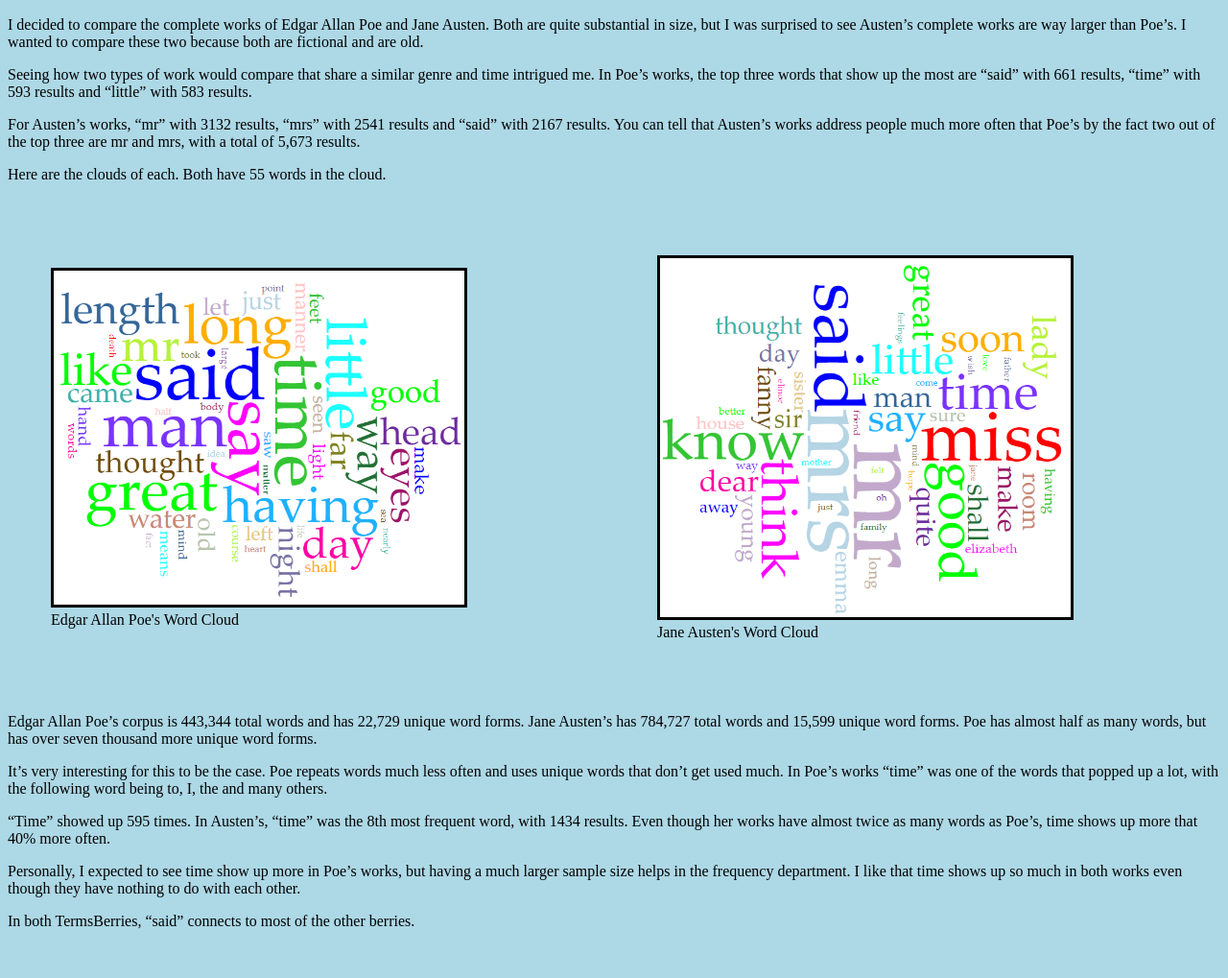
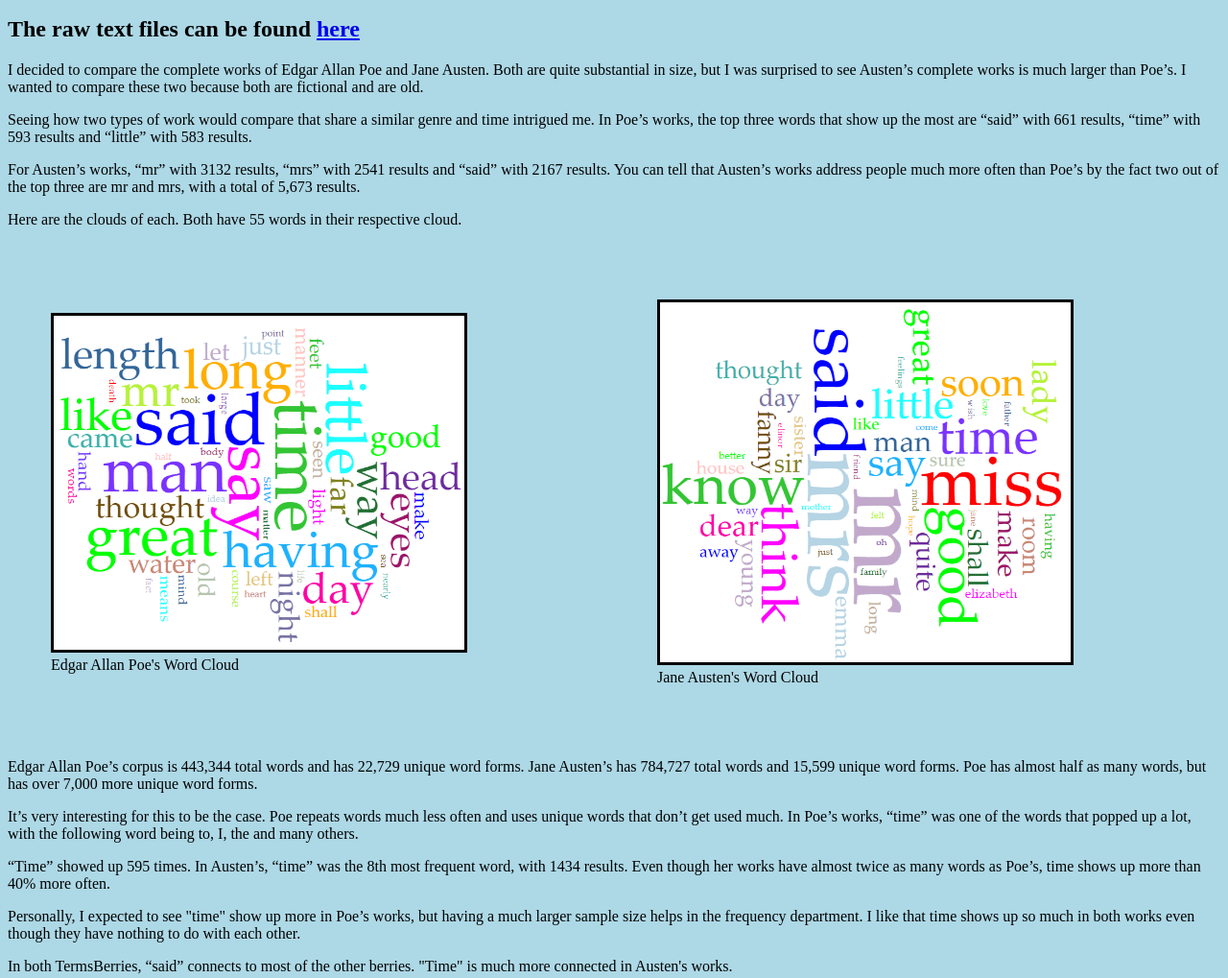
Before and after one commit to GKon26/DIGIT100Project1, a plain HTML site: page docs/text.html in a window 1280 px wide. Shown: the part 208-1227 px from the top of the page at 96% size. Drawn offline with Linux system fonts and the light colour scheme.

Commit message:
edited text file

```diff
--- a/docs/text.html
+++ b/docs/text.html
@@ -65,11 +65,12 @@ ol.myOL {
 
         <div><h1 >Text Comparison</h1>
 
-            <h2 >A comparison of the complete works of Edgar Allan Poe and Jane Austen</h2>
-            <p>I decided to compare the complete works of Edgar Allan Poe and Jane Austen. Both are quite substantial in size, but I was surprised to see Austen’s complete works are way larger than Poe’s. I wanted to compare these two because both are fictional and are old.</p>
+            <h2>A comparison of the complete works of Edgar Allan Poe and Jane Austen</h2>
+            <h2>The raw text files can be found <a href="https://github.com/GKon26/DIGIT100Project1/tree/main/docs/TextFilesForAnalysis">here</a></h2>
+            <p>I decided to compare the complete works of Edgar Allan Poe and Jane Austen. Both are quite substantial in size, but I was surprised to see Austen’s complete works is much larger than Poe’s. I wanted to compare these two because both are fictional and are old.</p>
             <p>Seeing how two types of work would compare that share a similar genre and time intrigued me. In Poe’s works, the top three words that show up the most are “said” with 661 results, “time” with 593 results and “little” with 583 results. </p>
-            <p>For Austen’s works, “mr” with 3132 results, “mrs” with 2541 results and “said” with 2167 results. You can tell that Austen’s works address people much more often that Poe’s by the fact two out of the top three are mr and mrs, with a total of 5,673 results.</p>
-            <p>Here are the clouds of each. Both have 55 words in the cloud.</p>
+            <p>For Austen’s works, “mr” with 3132 results, “mrs” with 2541 results and “said” with 2167 results. You can tell that Austen’s works address people much more often than Poe’s by the fact two out of the top three are mr and mrs, with a total of 5,673 results.</p>
+            <p>Here are the clouds of each. Both have 55 words in their respective cloud.</p>
         </div>
             <div class="rowcentered">
                 <div class="column">
@@ -80,11 +81,11 @@ ol.myOL {
                 </div>
             </div>
 
-        <p>Edgar Allan Poe’s corpus is 443,344 total words and has 22,729 unique word forms. Jane Austen’s has 784,727 total words and 15,599 unique word forms. Poe has almost half as many words, but has over seven thousand more unique word forms.</p>
-        <p> It’s very interesting for this to be the case. Poe repeats words much less often and uses unique words that don’t get used much. In Poe’s works “time” was one of the words that popped up a lot, with the following word being to, I, the and many others.</p>
-        <p> “Time” showed up 595 times. In Austen’s, “time” was the 8th most frequent word, with 1434 results. Even though her works have almost twice as many words as Poe’s, time shows up more that 40% more often.</p>
-        <p> Personally, I expected to see time show up more in Poe’s works, but having a much larger sample size helps in the frequency department. I like that time shows up so much in both works even though they have nothing to do with each other.</p>
-        <p>In both TermsBerries, “said” connects to most of the other berries.</p>
+        <p>Edgar Allan Poe’s corpus is 443,344 total words and has 22,729 unique word forms. Jane Austen’s has 784,727 total words and 15,599 unique word forms. Poe has almost half as many words, but has over 7,000 more unique word forms.</p>
+        <p> It’s very interesting for this to be the case. Poe repeats words much less often and uses unique words that don’t get used much. In Poe’s works, “time” was one of the words that popped up a lot, with the following word being to, I, the and many others.</p>
+        <p> “Time” showed up 595 times. In Austen’s, “time” was the 8th most frequent word, with 1434 results. Even though her works have almost twice as many words as Poe’s, time shows up more than   40% more often.</p>
+        <p> Personally, I expected to see "time" show up more in Poe’s works, but having a much larger sample size helps in the frequency department. I like that time shows up so much in both works even though they have nothing to do with each other.</p>
+        <p>In both TermsBerries, “said” connects to most of the other berries. "Time" is much more connected in Austen's works.</p>
 
             <div class="rowcentered">
                 <div class="column">
@@ -95,6 +96,8 @@ ol.myOL {
                 </div>
             </div>
 
+        <p>The usage of "time" in Poe's works fluctuates a lot, with no clear pattern. However, with Austen's works, there is a consistent rise and fall throughout the entire document.</p>
+
             <div class="rowcentered">
                 <div class="column">
                     <figure><img src="images/EAP3.png" style="width:80%"/><figcaption>Graph of "said" usage in Edgar Allan Poe's works</figcaption></figure>
@@ -104,9 +107,9 @@ ol.myOL {
                 </div>
             </div>
 
-            <p>For Poe’s works, setting the terms to 3, the most popular 3Gram is “one of the” with 184 results. For Austen’s, setting the terms to 3, the most popular 3Gram is “i do not” with 438 results. </p>
-            <p>Both works have a 3Gram that has a double as; "as well as" and "as soon as." Also an interesting note, "would have been" is the eighth most popular 3Gram in both works. They also both have</p>
-            <p>some instance of "could not"; "i could not" and "she could not." It's strange seeing how much they have in common even though they're completely different works.</p>
+        <p>For Poe’s works, setting the terms to 3, the most popular 3Gram is “one of the” with 184 results. For Austen’s, doing the same, the most popular 3Gram is “i do not” with 438 results. Both works have a 3Gram that have a double as; "as well as" and "as soon as." </p>
+        <p>Also an interesting note, "would have been" is the eighth most popular 3Gram in both works. They also both have some instance of "could not"; "i could not" and "she could not."</p>
+            <p>It's strange seeing how much they have in common even though they're completely different works.</p>
 
             <div class="rowcentered">
                 <div class="column">
```
